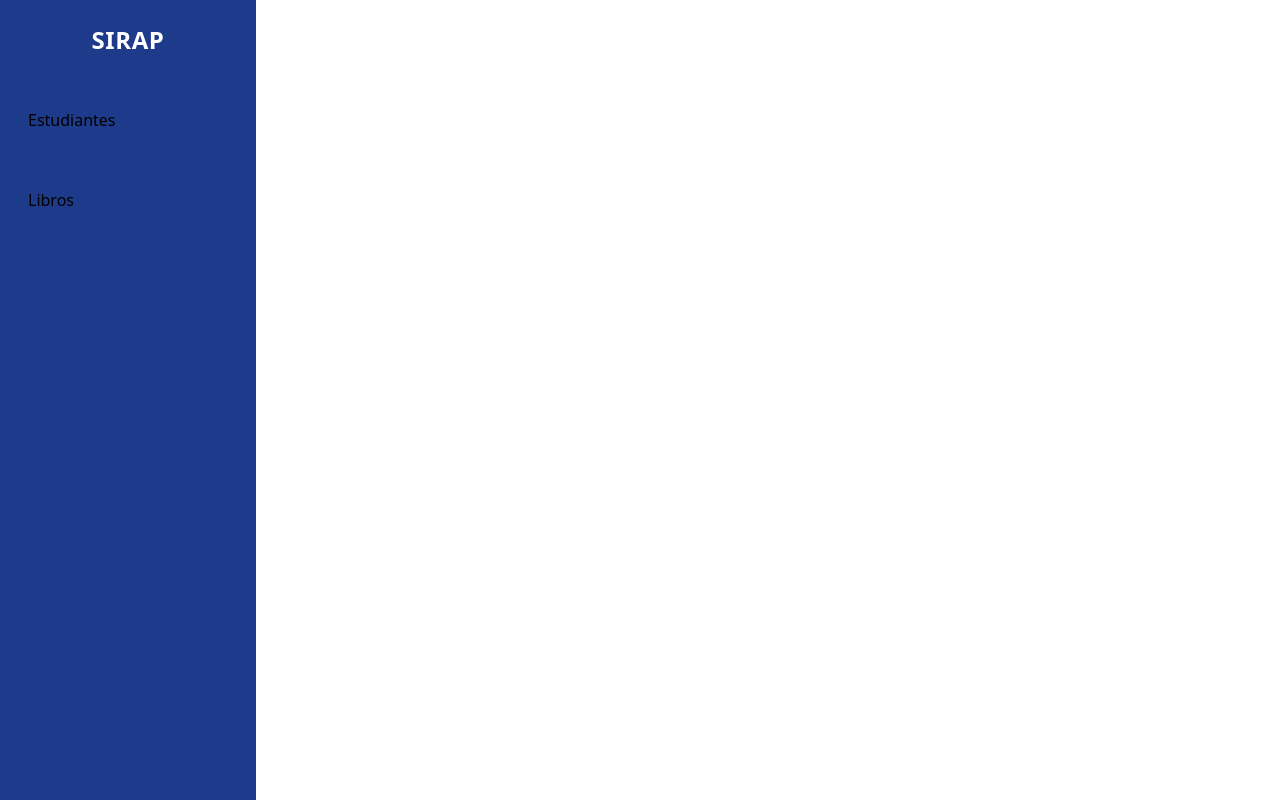
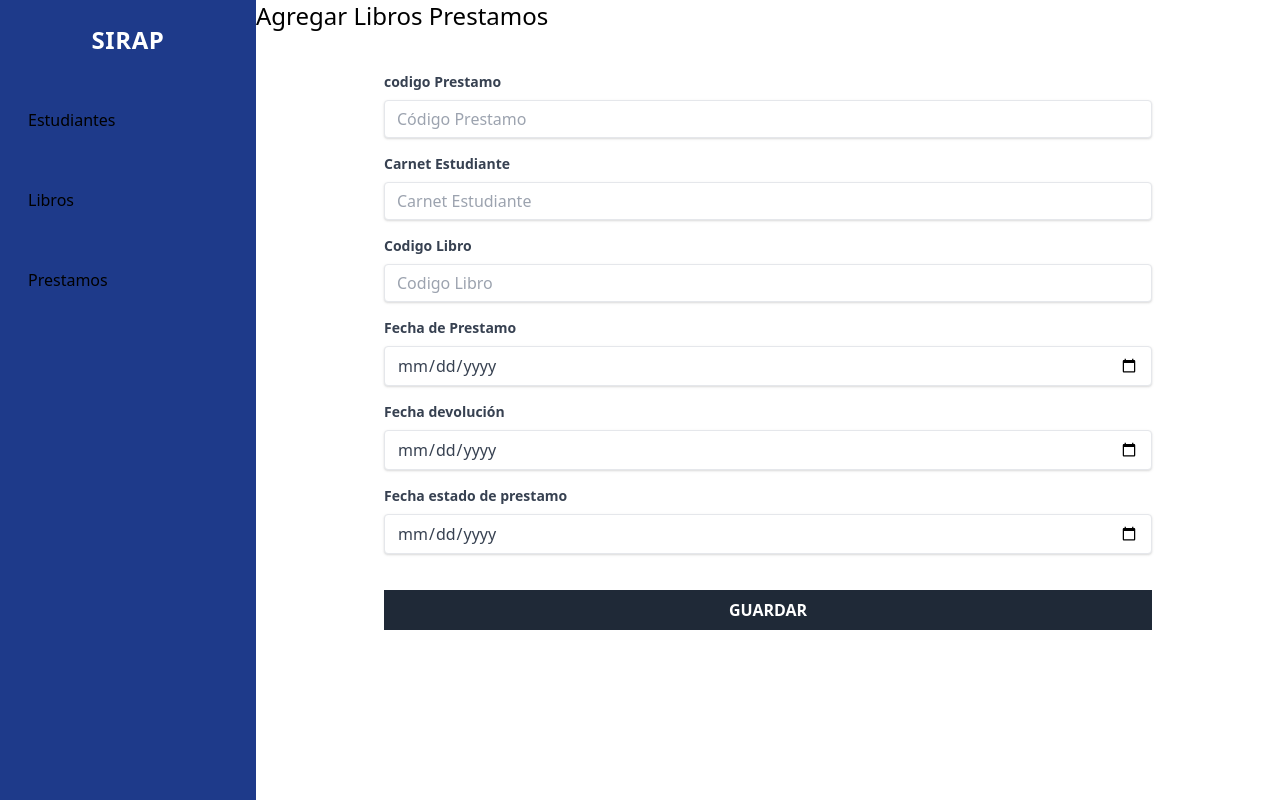
Before and after one commit to jamescito/SIRAP_CLIENTE, a React (Create React App) app: page /Prestamos in a window 1280 px wide. Built offline with nearby package versions, Linux system fonts and the light colour scheme; what @tailwindcss/typography would draw is missing.

Commit message:
Agregue la interfaz de prestomos de libros

```diff
--- a/src/App.js
+++ b/src/App.js
@@ -4,6 +4,7 @@ import Estudiantes from './components/pages/Estudiantes';
 import Inicio from './components/pages/Inicio';
 import Sidebar from './components/ui/Sidebar';
 import Libro from './components/pages/Libro';
+import Prestamos from './components/pages/Prestamos';
 
 
 function App() {
@@ -16,6 +17,7 @@ function App() {
           <Route path="/" element={<Inicio />} />
           <Route path="/estudiantes" element={<Estudiantes />} />
           <Route path="/libro" element={<Libro />} />
+          <Route path="/Prestamos" element={<Prestamos />} />
 
 
         </Routes>
--- a/src/components/pages/Prestamos.js
+++ b/src/components/pages/Prestamos.js
@@ -2,8 +2,84 @@ import React from 'react';
 const Prestamos = () => {
     return (
         <>
+      <h1 className="text-2xl font-light mb-4">Agregar Libros Prestamos</h1>
+      <div className="flex justify-center mt-10">
+        <div className="w-full max-w-3xl ">
 
-        </>
+          <form>
+            <div className="mb-4">
+              <label className="block text-gray-700 text-sm font-bold mb-2" htmlFor="codigoCarnet">codigo Prestamo</label>
+              <input
+                className="shadow appearance-none border rounded w-full py-2 px-3 text-gray-700 leading-tight focus:outline-none focus:shadow-outline"
+                id="codigoPrestamo"
+                type="text"
+                placeholder="Código Prestamo"
+              />
+            </div>
+
+            <div className="mb-4">
+              <label className="block text-gray-700 text-sm font-bold mb-2" htmlFor="nombre">Carnet Estudiante</label>
+              <input
+                className="shadow appearance-none border rounded w-full py-2 px-3 text-gray-700 leading-tight focus:outline-none focus:shadow-outline"
+                id="estudiante_id"
+                type="text"
+                placeholder="Carnet Estudiante"
+              />
+            </div>
+
+            <div className="mb-4">
+              <label className="block text-gray-700 text-sm font-bold mb-2" htmlFor="apellido">Codigo Libro</label>
+              <input
+                className="shadow appearance-none border rounded w-full py-2 px-3 text-gray-700 leading-tight focus:outline-none focus:shadow-outline"
+                id="libro_id"
+                type="text"
+                placeholder="Codigo Libro"
+              />
+            </div>
+
+
+            <div className="mb-4">
+                            <label className="block text-gray-700 text-sm font-bold mb-2" htmlFor="aniopublicacion">Fecha de Prestamo</label>
+                            <input
+                                className="shadow appearance-none border rounded w-full py-2 px-3 text-gray-700 leading-tight focus:outline-none focus:shadow-outline"
+                                id="fechaprestamo"
+                                type="date"
+                            />
+                        </div>
+
+                        <div className="mb-4">
+                            <label className="block text-gray-700 text-sm font-bold mb-2" htmlFor="aniopublicacion">Fecha devolución</label>
+                            <input
+                                className="shadow appearance-none border rounded w-full py-2 px-3 text-gray-700 leading-tight focus:outline-none focus:shadow-outline"
+                                id="fechadevolucion"
+                                type="date"
+                            />
+                        </div>
+
+                        <div className="mb-4">
+                            <label className="block text-gray-700 text-sm font-bold mb-2" htmlFor="aniopublicacion">Fecha estado de prestamo</label>
+                            <input
+                                className="shadow appearance-none border rounded w-full py-2 px-3 text-gray-700 leading-tight focus:outline-none focus:shadow-outline"
+                                id="fechaestadoprestamo"
+                                type="date"
+                            />
+                        </div>
+
+
+
+            <input
+            className="bg-gray-800 hover:bg-gray-900  w-full mt-5 p-2 text-white uppercase font-bold"
+            type="submit"
+            value="Guardar"
+            />
+          </form>
+
+
+
+        </div>
+      </div>
+    </>
+
      );
 }
 
--- a/src/components/ui/Sidebar.js
+++ b/src/components/ui/Sidebar.js
@@ -16,6 +16,11 @@ const Sidebar = () => {
                         Libros</NavLink>
                 </nav>
 
+                <nav className="mt-12">
+                    <NavLink activeClassName="text-white" to="/Prestamos" className="p-1 text-white-400 block hover:bg-white hover:text-yellow-700" >
+                    Prestamos</NavLink>
+                </nav>
+
             </div>
         </div>
     );
```
Also changed, not shown: 1 other file (tests, documents, lock files or other folders).
